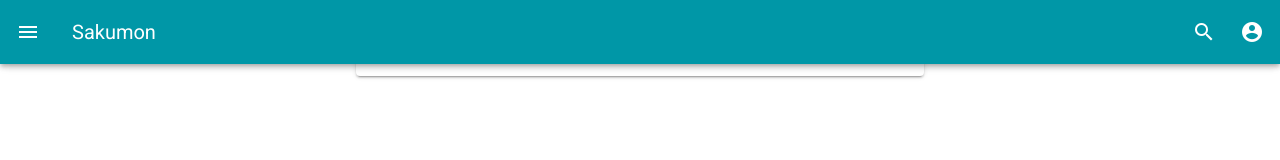
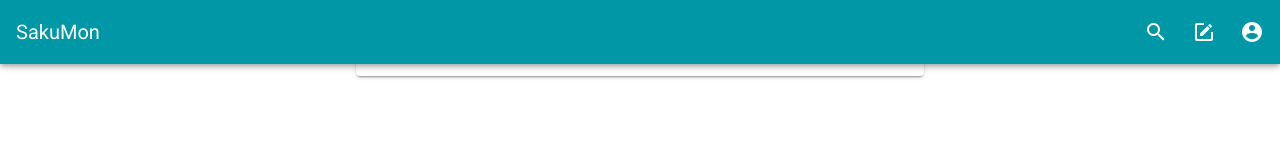
Before and after one commit to suzukey/portfolio-sakumon, a Nuxt app in the folder frontend/app/: page / in a window 1280 px wide. Shown: the top 160 px of the page. Built offline with nearby package versions, Linux system fonts and the light colour scheme.

Commit message:
[change] fixedヘッダー

```diff
--- a/frontend/app/components/Header.vue
+++ b/frontend/app/components/Header.vue
@@ -1,7 +1,6 @@
 <template>
-  <v-app-bar fixed color="cyan darken-2" dark>
-    <v-app-bar-nav-icon />
-    <v-toolbar-title>Sakumon</v-toolbar-title>
+  <v-app-bar app color="cyan darken-2" dark>
+    <v-toolbar-title>SakuMon</v-toolbar-title>
 
     <v-spacer />
 
@@ -10,7 +9,13 @@
     </v-btn>
 
     <v-btn icon>
-      <v-icon>mdi-account-circle</v-icon>
+      <v-icon>mdi-square-edit-outline</v-icon>
+    </v-btn>
+
+    <v-btn icon>
+      <v-avatar color="" size="48">
+        <v-icon dark>mdi-account-circle</v-icon>
+      </v-avatar>
     </v-btn>
   </v-app-bar>
 </template>
```
